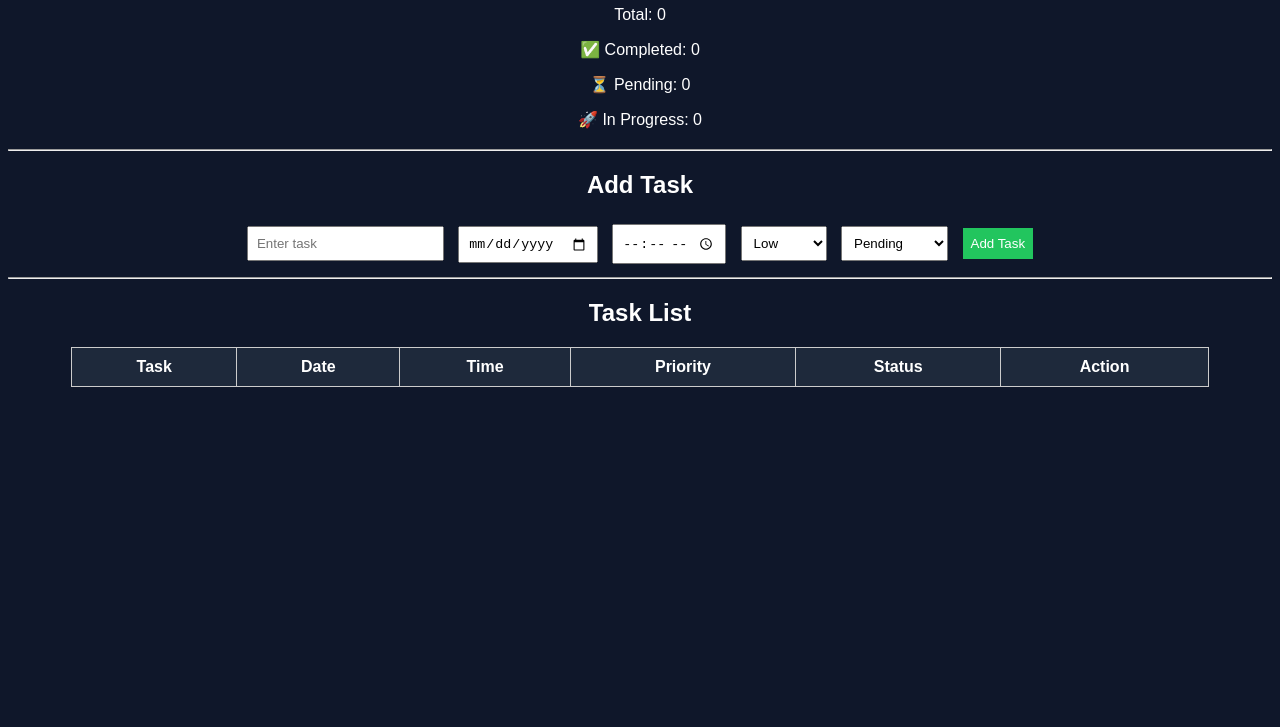
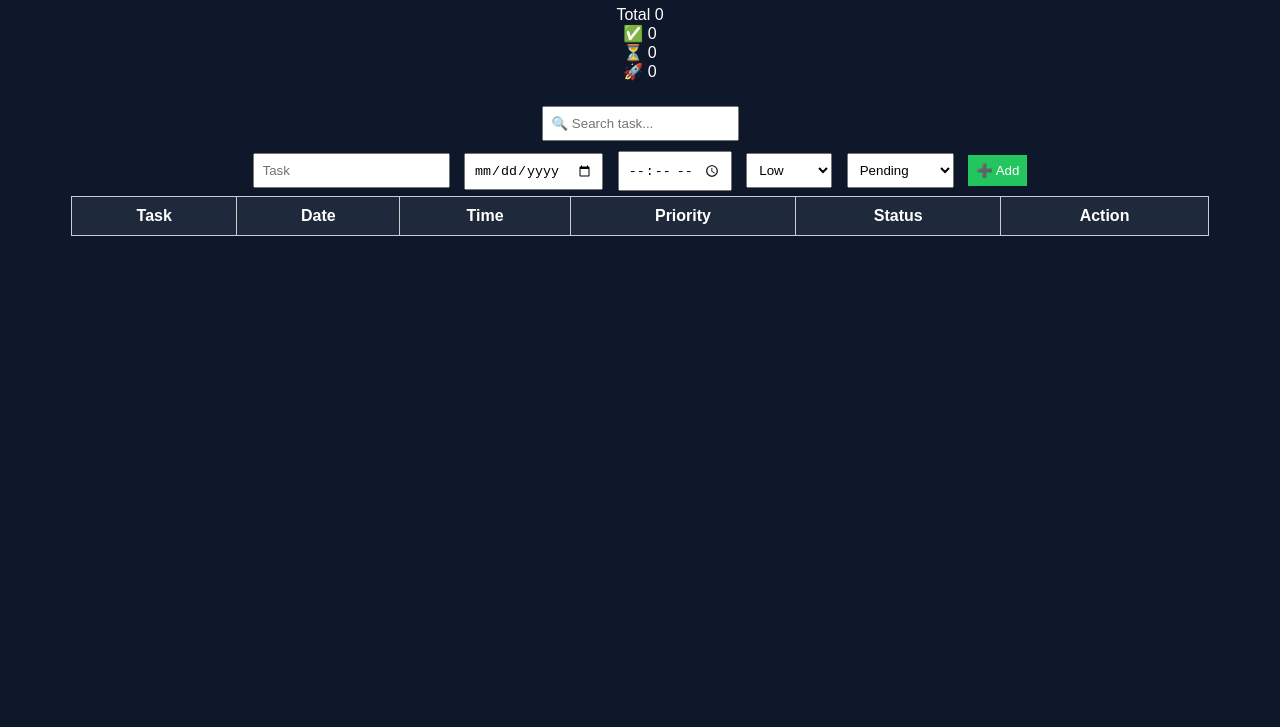
Before and after one commit to balukalam/Smart-Task-Schedular, a plain HTML site: page index.html in a window 1280 px wide. Shown: the part 73-800 px from the top of the page. Drawn offline with Linux system fonts and the light colour scheme.

Commit message:
Update index.html

```diff
--- a/index.html
+++ b/index.html
@@ -7,20 +7,29 @@
 </head>
 <body>
 
-<h1>📋 Smart Task Scheduler</h1>
+<div class="container">
 
+<h1>🚀 Smart Task Scheduler</h1>
+
+<!-- Stats -->
 <div class="stats">
-    <p>Total: <span id="total">0</span></p>
-    <p>✅ Completed: <span id="completed">0</span></p>
-    <p>⏳ Pending: <span id="pending">0</span></p>
-    <p>🚀 In Progress: <span id="progress">0</span></p>
+    <div>Total <span id="total">0</span></div>
+    <div>✅ <span id="completed">0</span></div>
+    <div>⏳ <span id="pending">0</span></div>
+    <div>🚀 <span id="progress">0</span></div>
 </div>
 
-<hr>
+<!-- Progress Bar -->
+<div class="progress-bar">
+    <div id="progressFill"></div>
+</div>
 
-<h2>Add Task</h2>
+<!-- Search -->
+<input type="text" id="searchInput" placeholder="🔍 Search task..." onkeyup="displayTasks()">
 
-<input type="text" id="taskInput" placeholder="Enter task">
+<!-- Add Task -->
+<div class="form">
+<input type="text" id="taskInput" placeholder="Task">
 <input type="date" id="dateInput">
 <input type="time" id="timeInput">
 
@@ -36,12 +45,10 @@
 <option>Completed</option>
 </select>
 
-<button onclick="addTask()">Add Task</button>
+<button onclick="addTask()">➕ Add</button>
+</div>
 
-<hr>
-
-<h2>Task List</h2>
-
+<!-- Table -->
 <table>
 <thead>
 <tr>
@@ -53,12 +60,11 @@
 <th>Action</th>
 </tr>
 </thead>
-
 <tbody id="taskTable"></tbody>
-
 </table>
 
+</div>
+
 <script src="script.js"></script>
-
 </body>
 </html>
```
Lines whose indentation alone changed are shown as unchanged.
